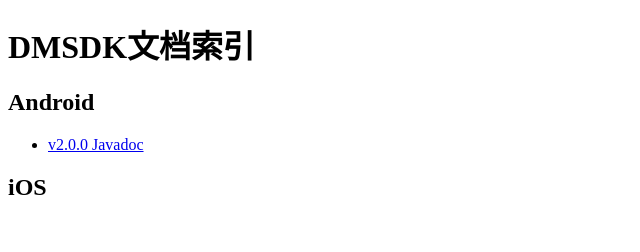
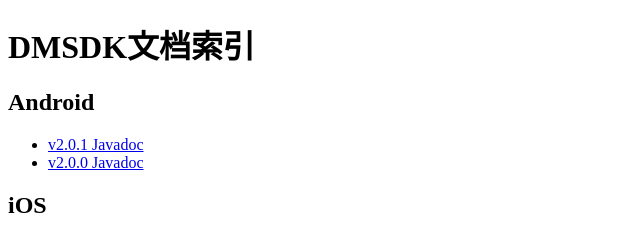
Before and after one commit to clcaza/dmsdk, a plain HTML site: page index.html in a window 1280 px wide. Shown: the whole page, without its empty margins (0-640 px from the left). Drawn offline with Linux system fonts and the light colour scheme.

Commit message:
Update index.html

```diff
--- a/index.html
+++ b/index.html
@@ -12,6 +12,7 @@
     <h1>DMSDK文档索引</h1>
     <h2>Android</h2>
     <ul>
+        <li><a href="android/2.0.1/javadoc/index.html">v2.0.1 Javadoc</a></li>
         <li><a href="android/2.0.0/javadoc/index.html">v2.0.0 Javadoc</a></li>
     </ul>
     <h2>iOS</h2>
```
